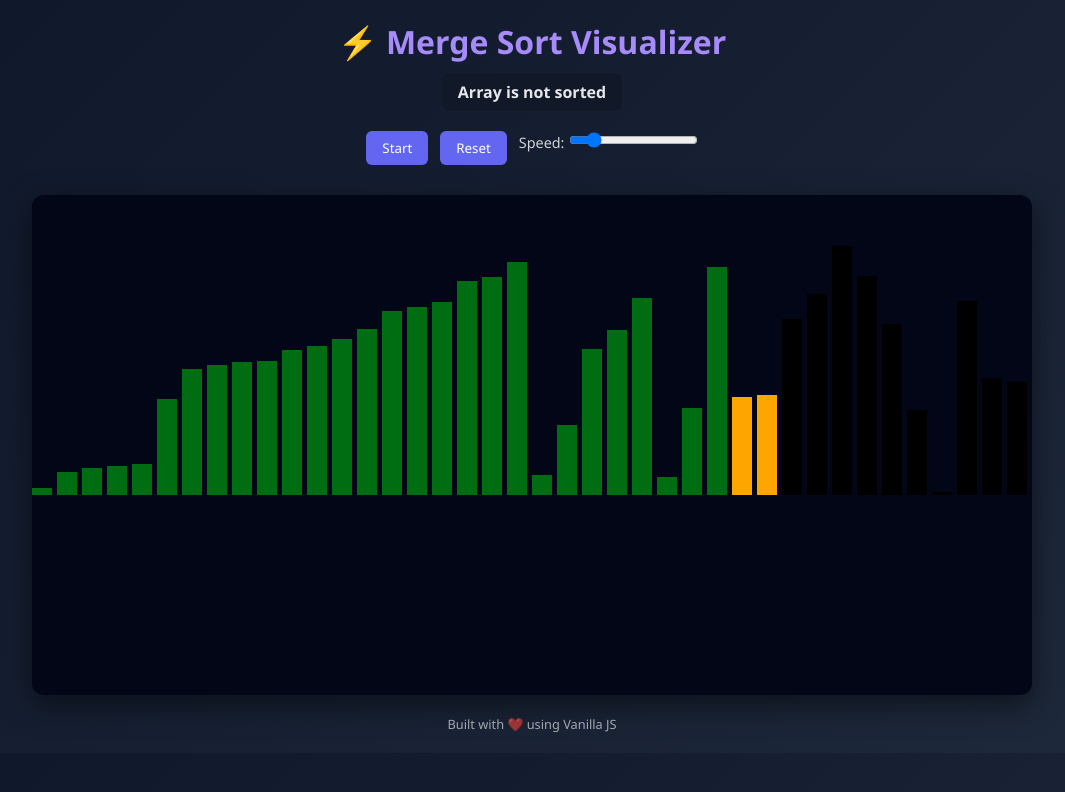
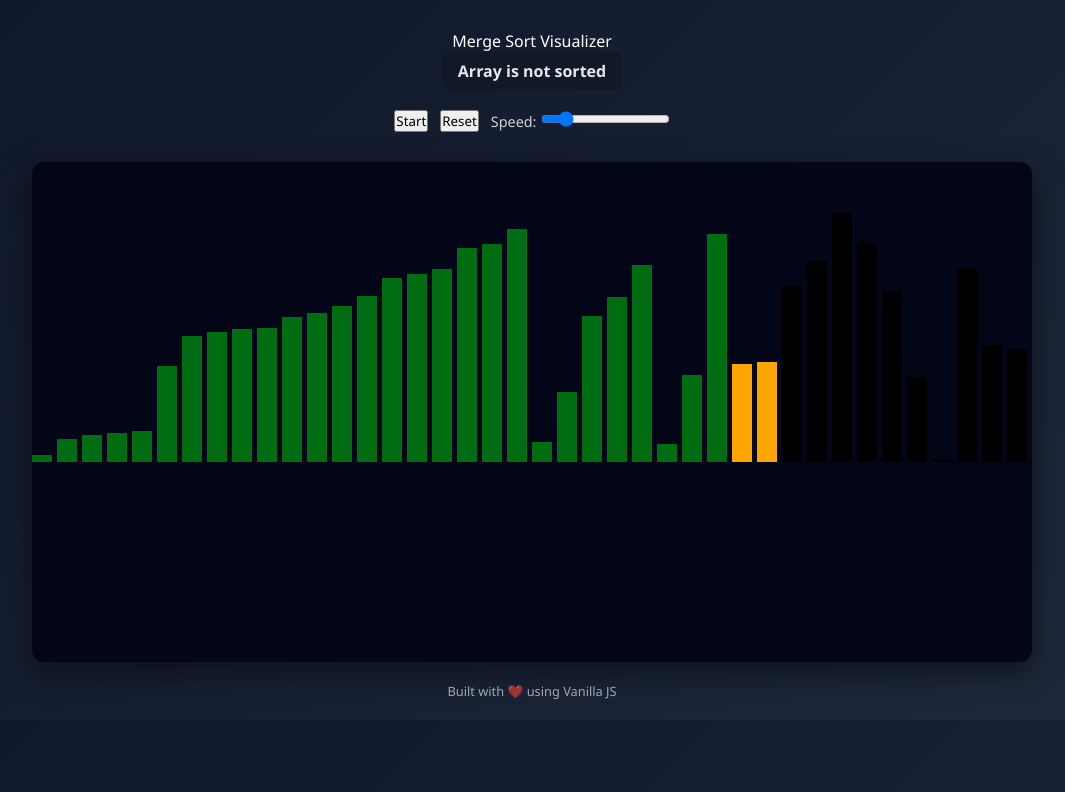
Before and after one commit to anu30singh/Merge-Sort-Visualiser, a plain HTML site: page index.html in a window 1280 px wide. Shown: the whole page, without its empty margins (108-1173 px from the left). Drawn offline with Linux system fonts and the light colour scheme.

Commit message:
Refactor button styles and update heading in HTML
Removed button styles and adjusted heading structure.

```diff
--- a/index.html
+++ b/index.html
@@ -46,20 +46,9 @@
       justify-content: center;
     }
 
-    button {
-      padding: 8px 16px;
-      border: none;
-      border-radius: 6px;
-      cursor: pointer;
-      background: #6366f1;
-      color: white;
-      font-weight: 500;
-      transition: 0.2s;
-    }
 
-    button:hover {
-      background: #4f46e5;
-    }
+
+
 
     input[type="range"] {
       cursor: pointer;
@@ -88,7 +77,7 @@
 
 <body>
 
-  <h1>⚡ Merge Sort Visualizer</h1>
+  <h1></h1> Merge Sort Visualizer</h1>
   <h2 class="title1">Array is not sorted</h2>
 
   <div class="controls">
```
